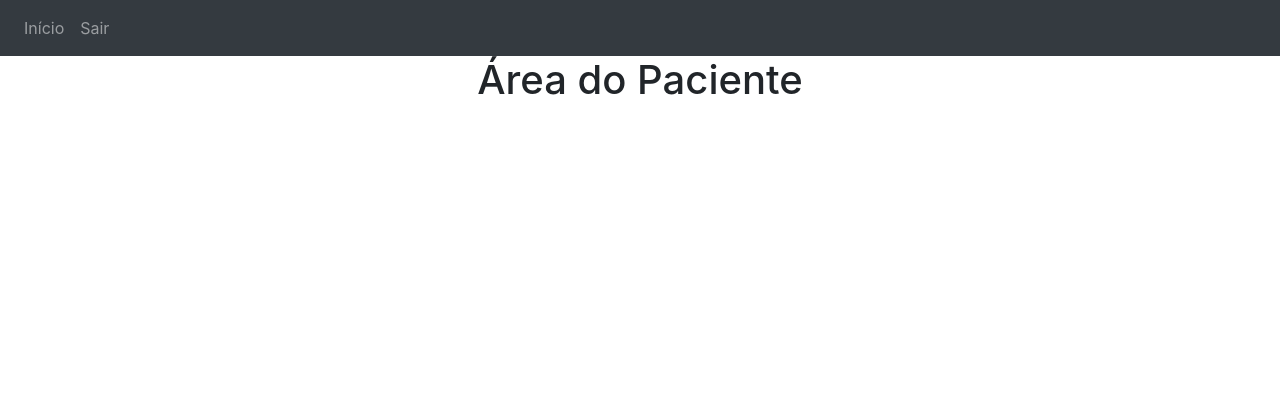
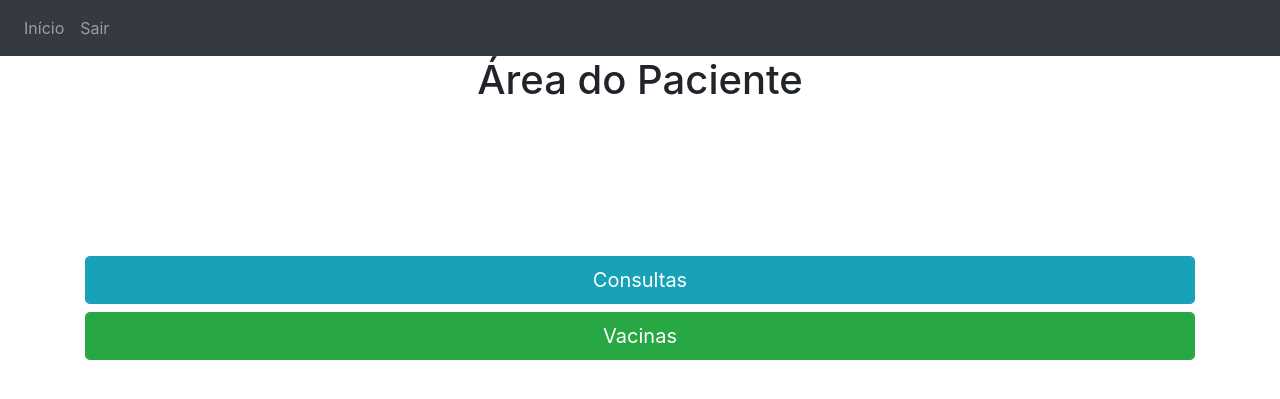
Before and after one commit to alexandrenjr/trabalho-lbd, a Flask app: page / in a window 1280 px wide. Shown: the top 399 px of the page. Run offline with Flask 2, Linux system fonts and the light colour scheme; the visitor is signed in with stand-in values (Sample User, id 1); parts of the project's set-up code (start-up, migrations or seed data) failed here and were passed over; some libraries are stand-ins or nearby versions.

Commit message:
Área do Paciente iniciada

```diff
--- a/webapp/templates/home.html
+++ b/webapp/templates/home.html
@@ -1,4 +1,6 @@
 {% extends "base.html" %} {% block title %}Área do Paciente{% endblock %} {% block content %}
     <h1 align="center">Área do Paciente</h1>
-
+    <br><br><br><br><br><br>
+    <button type="button" class="btn btn-info btn-lg btn-block">Consultas</button>
+    <button type="button" class="btn btn-success btn-lg btn-block">Vacinas</button>
   {% endblock %}
```
